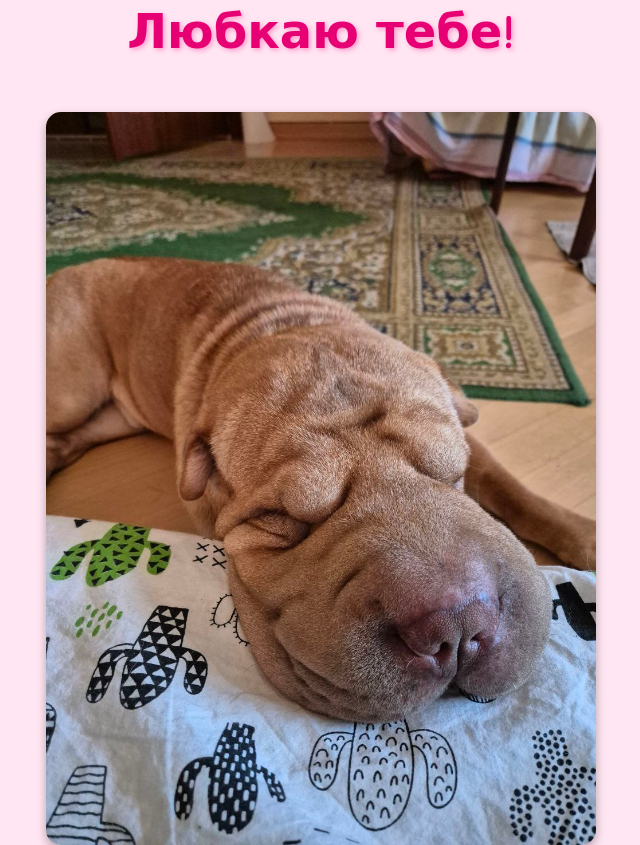
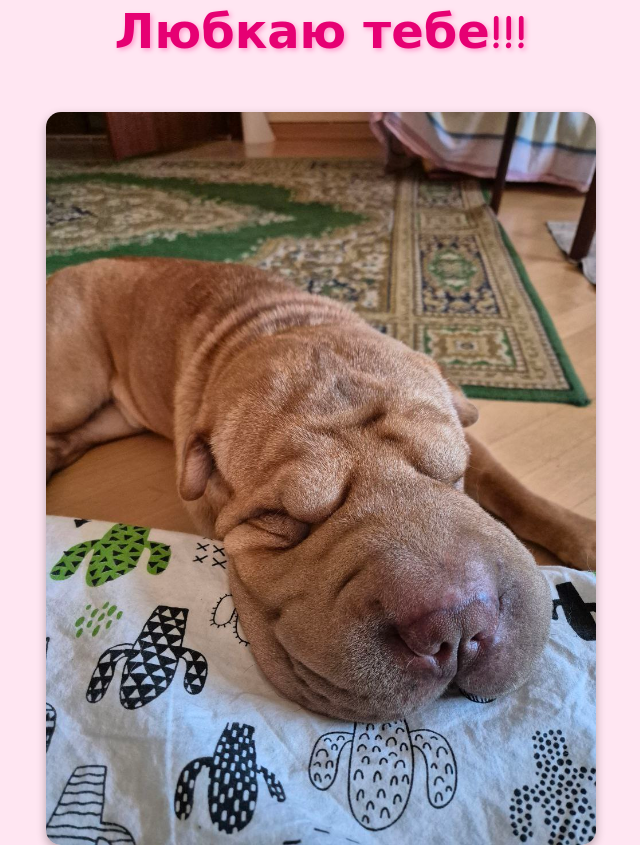
Before and after one commit to ohrimenkoReserv/shine, a website: page public/index.html in a window 1280 px wide. Shown: the whole page, without its empty margins (319-959 px from the left). Drawn offline with Linux system fonts and the light colour scheme.

Commit message:
Update invitation text

```diff
--- a/public/index.html
+++ b/public/index.html
@@ -28,7 +28,7 @@
     </style>
 </head>
 <body>
-    <h1>Любкаю тебе!</h1>
+    <h1>Любкаю тебе!!!</h1>
     <img src="image.jpg" alt="Приклад зображення" width="550">
 </body>
 </html>
```
